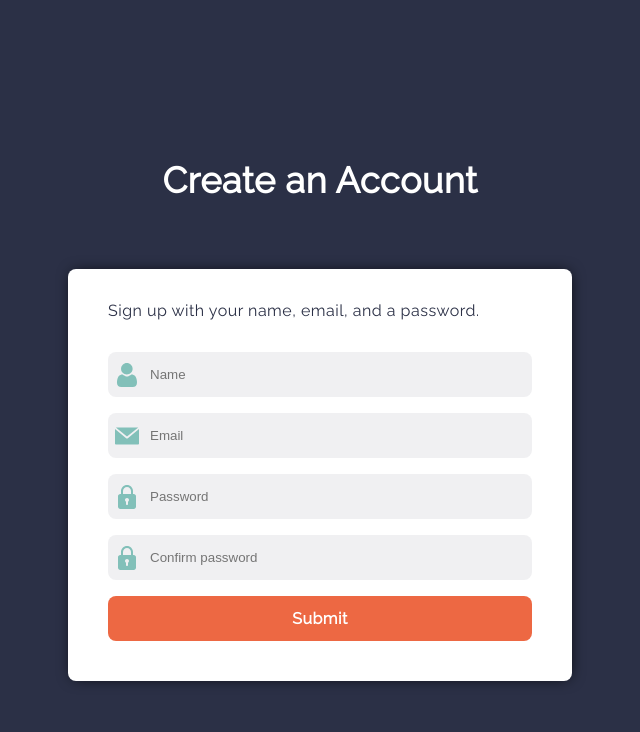
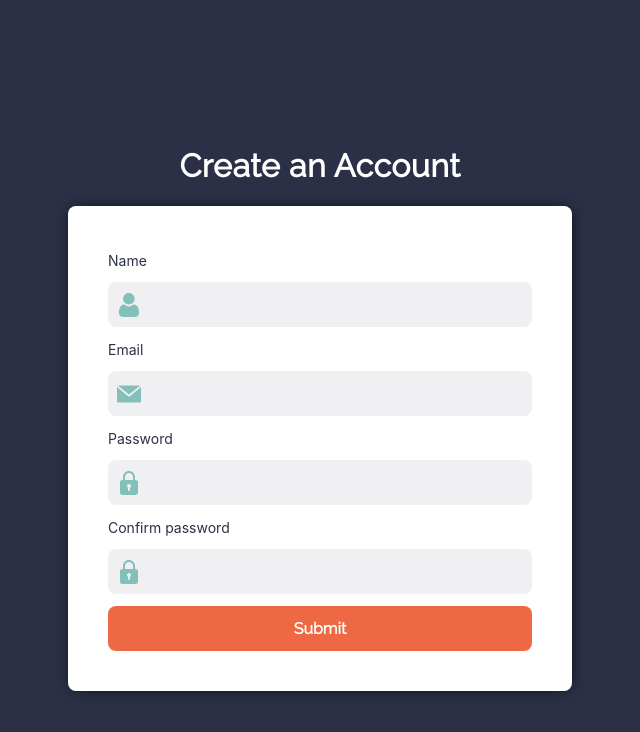
Before and after one commit to izabellewilding/signup-form, a React (Create React App) app: page / in a window 1280 px wide. Shown: the top 732 px of the page, without its empty margins (320-960 px from the left). Built offline with nearby package versions, Linux system fonts and the light colour scheme; the HTML template or start-up script is replaced by a standard one.

Commit message:
Improve accessibility of labels

```diff
--- a/src/components/button.js
+++ b/src/components/button.js
@@ -9,6 +9,8 @@ export const Button = styled.button`
   margin-top: var(--theme-gutter-top);
   padding: 8px;
   height: 45px;
+  font-size: 1rem;
+  font-family: var(--theme-primary-font);
   cursor: pointer;
   border-radius: var(--theme-border-rounded);
   &:focus {
--- a/src/components/field.js
+++ b/src/components/field.js
@@ -3,4 +3,5 @@ import styled from "styled-components";
 export const Field = styled.div`
   width: 100%;
   position: relative;
+  margin-top: var(--theme-gutter-top);
 `;
--- /dev/null
+++ b/src/components/icon.js
@@ -0,0 +1,8 @@
+import styled from "styled-components";
+
+export const Icon = styled.i`
+  position: absolute;
+  top: 43px;
+  left: 9px;
+  fill: var(--theme-blue);
+`;
--- a/src/components/label.js
+++ b/src/components/label.js
@@ -1,9 +1,6 @@
 import styled from "styled-components";
-import { Body } from "./typography";
 
-export const Label = styled(Body)`
-  position: absolute;
-  top: 27px;
-  left: 7px;
-  fill: var(--theme-blue);
+export const Label = styled.label`
+  color: var(--theme-grey);
+  font-size: 14px;
 `;
--- a/src/components/registration-form.js
+++ b/src/components/registration-form.js
@@ -1,10 +1,11 @@
 import React, { useState, useEffect } from "react";
 import { Container, FormContainer, Form } from "./containers";
-import { Heading1, Body } from "./typography";
+import { Heading1 } from "./typography";
 import { Input } from "./input";
 import { Label } from "./label";
 import { Field } from "./field";
 import { Button } from "./button";
+import { Icon } from "./icon";
 import { ReactComponent as User } from "../assets/user.svg";
 import { ReactComponent as Email } from "../assets/email.svg";
 import { ReactComponent as Password } from "../assets/padlock.svg";
@@ -63,16 +64,18 @@ const RegistrationForm = () => {
     <Container>
       <Heading1>{success ? `Welcome, ${name}` : "Create an Account"}</Heading1>
       <FormContainer hidden={success} animateIn={animate}>
-        <Body>Sign up with your name, email, and a password.</Body>
         <Form method="POST" onSubmit={handleSubmit}>
           <Field>
-            <Label htmlFor="name">
+            <Icon>
               <User />
+            </Icon>
+            <Label htmlFor="name" label="name">
+              Name
             </Label>
             <Input
               name="name"
               type="text"
-              placeholder="Name"
+              id="name"
               value={name}
               onChange={(e) => setName(e.target.value)}
               required
@@ -80,13 +83,16 @@ const RegistrationForm = () => {
             />
           </Field>
           <Field>
-            <Label htmlFor="email">
+            <Icon>
               <Email />
+            </Icon>
+            <Label htmlFor="email" label="email">
+              Email
             </Label>
             <Input
               name="Email"
               type="email"
-              placeholder="Email"
+              id="email"
               value={email}
               onInput={(e) => e.target.setCustomValidity("")}
               onInvalid={(e) => {
@@ -101,13 +107,14 @@ const RegistrationForm = () => {
             />
           </Field>
           <Field>
-            <Label htmlFor="password">
+            <Icon>
               <Password />
-            </Label>
+            </Icon>
+            <Label htmlFor="password">Password</Label>
             <Input
               name="password"
               type="password"
-              placeholder="Password"
+              id="password"
               minlength="8"
               pattern="^(?=.*?[A-Z])(?=.*?[a-z])(?=.*?[0-9])(?=.*?[#?!@$%^&*-]).{8,}$"
               onInput={(e) => e.target.setCustomValidity("")}
@@ -125,28 +132,33 @@ const RegistrationForm = () => {
             />
           </Field>
           <Field>
-            <Label htmlFor="confirmPassword">
+            <Icon>
               <Password />
-            </Label>
-          </Field>
+            </Icon>
+            <Label htmlFor="confirmPassword">Confirm password</Label>
             <Input
               name="confirmPassword"
               type="password"
-            placeholder="Confirm password"
+              id="confirmPassword"
               value={confirmPassword}
               minlength="8"
               required
               onChange={(e) => setConfirmPassword(e.target.value)}
-            onInput={(e) => e.target.setCustomValidity("")}
-            onBlur={(e) => {
+              onKeyUp={(e) => {
+                if (
+                  password &&
+                  confirmPassword &&
+                  password !== confirmPassword
+                ) {
+                  e.target.setCustomValidity("Passwords must match");
+                } else {
                   e.target.setCustomValidity("");
-              if (password && confirmPassword && password !== confirmPassword) {
-                e.target.setCustomValidity("Passwords must match");
                 }
               }}
             />
+          </Field>
           <Button type="submit" disabled={submitting}>
-            <Body button>Submit</Body>
+            Submit
           </Button>
         </Form>
       </FormContainer>
--- a/src/components/typography.js
+++ b/src/components/typography.js
@@ -2,17 +2,10 @@ import styled from "styled-components";
 
 export const Heading1 = styled.h1`
   font-family: "Raleway", Sans-serif;
-  font-size: 36px;
+  font-size: 32px;
   letter-spacing: 0.5px;
   color: white;
-  margin-bottom: 52px;
+  margin-bottom: 6px;
   text-align: center;
   padding: 1rem;
 `;
-
-export const Body = styled.p`
-  font-family: "Raleway", Sans-serif;
-  font-size: 16px;
-  letter-spacing: 0.5px;
-  color: ${(props) => (props.button ? "white" : "var(--theme-grey)")};
-`;
--- a/src/styles/index.css
+++ b/src/styles/index.css
@@ -5,7 +5,6 @@ body {
     sans-serif;
   -webkit-font-smoothing: antialiased;
   -moz-osx-font-smoothing: grayscale;
-  overflow: hidden;
 }
 
 code {
--- a/src/styles/theme.css
+++ b/src/styles/theme.css
@@ -5,7 +5,8 @@
   --theme-orange-light: #ea4a1ed4;
   --theme-blue: #82c0b9;
   --theme-blue-light: #82c0b99c;
-  --theme-gutter-top: 16px;
+  --theme-gutter-top: 12px;
   --theme-error: #b00020;
   --theme-border-rounded: 8px;
+  --theme-primary-font: "Raleway";
 }
```
Lines whose indentation alone changed are shown as unchanged.
